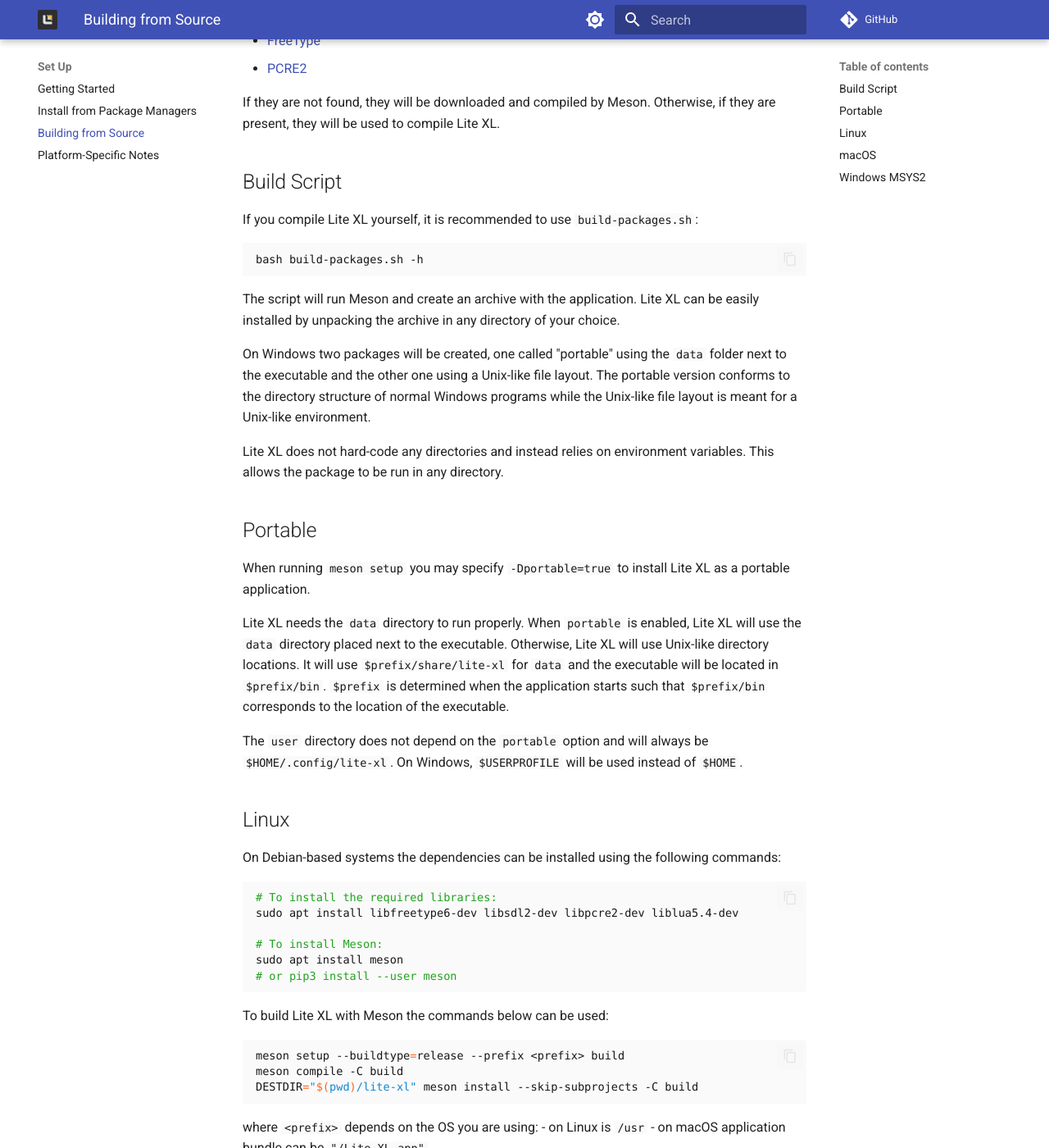
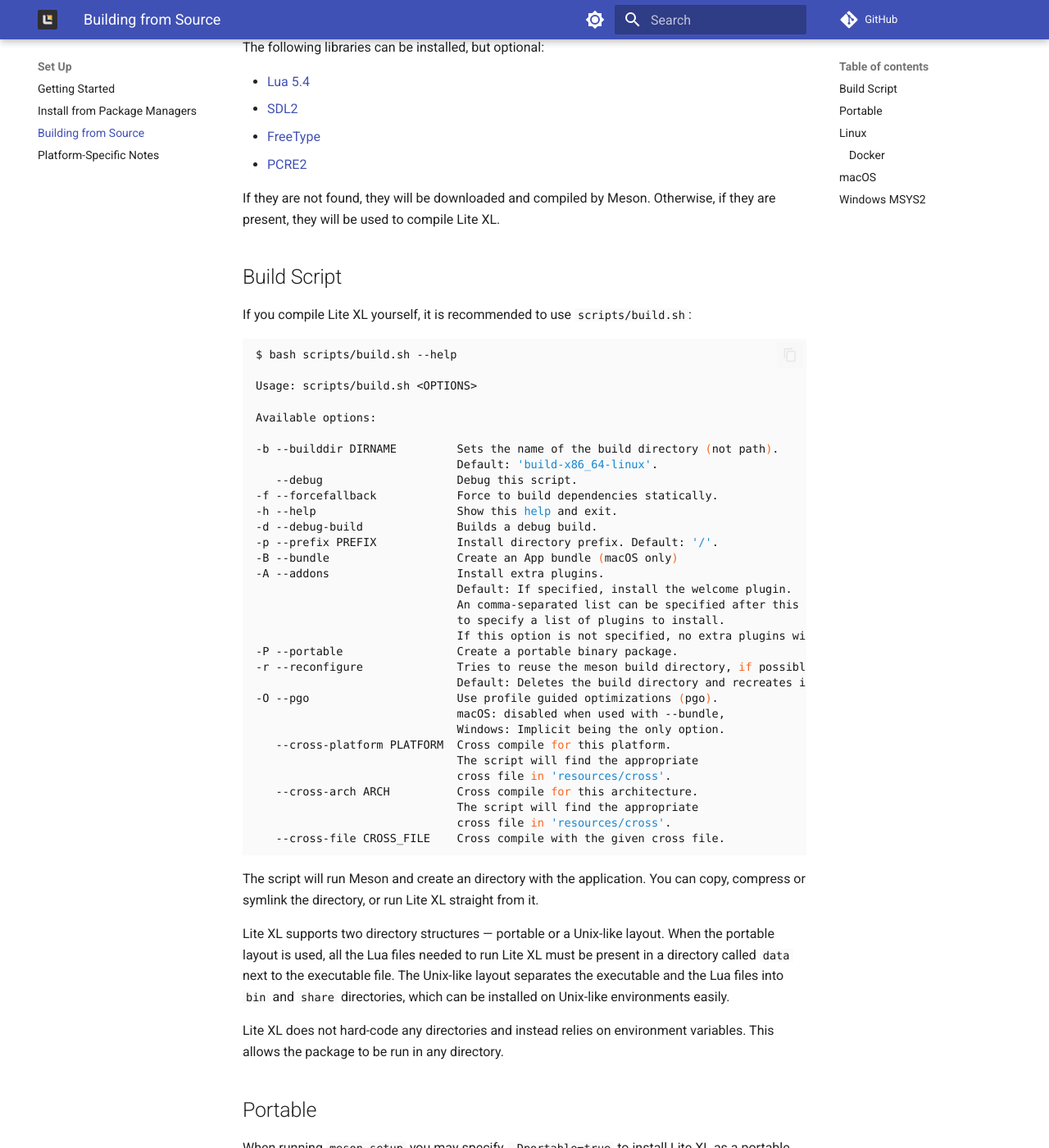
Before and after one commit to lite-xl/lite-xl.github.io, an MkDocs documentation site: the page built from docs/setup/building-from-source.md, in a window 1280 px wide and 1400 px high, scrolled down 392 px. Shown: the whole window at 82% size. Built offline with MkDocs 1.6.1 and Material for MkDocs 9.7.7, drawn with Linux system fonts in a browser that asks for light colours; some web fonts are replaced; comment, search, counter and statistics services are not loaded; the version menu is left out; some of the changed text lies outside the part shown.

Commit message:
update building instructions

````diff
--- a/docs/setup/building-from-source.md
+++ b/docs/setup/building-from-source.md
@@ -5,10 +5,15 @@
 # Build and Installation
 
 Once you have downloaded the source code, you can build Lite XL using [Meson].
-In addition, the `build-packages.sh` script can be used to compile Lite XL and
-create an OS-specific package for Linux, Windows or macOS.
+In addition, the `scripts/build.sh` script can be used to compile Lite XL and
+create an OS-specific directory structure for Linux, Windows or macOS.
 
-The following libraries are required:
+The following tools are required:
+
+- [Meson] (version 0.63 and above)
+- [Ninja]
+
+The following libraries can be installed, but optional:
 
 - [Lua 5.4]
 - [SDL2]
@@ -21,20 +26,52 @@
 ## Build Script
 
 If you compile Lite XL yourself,
-it is recommended to use `build-packages.sh`:
+it is recommended to use `scripts/build.sh`:
 
-```bash
-bash build-packages.sh -h
+```sh
+$ bash scripts/build.sh --help
+
+Usage: scripts/build.sh <OPTIONS>
+
+Available options:
+
+-b --builddir DIRNAME         Sets the name of the build directory (not path).
+                              Default: 'build-x86_64-linux'.
+   --debug                    Debug this script.
+-f --forcefallback            Force to build dependencies statically.
+-h --help                     Show this help and exit.
+-d --debug-build              Builds a debug build.
+-p --prefix PREFIX            Install directory prefix. Default: '/'.
+-B --bundle                   Create an App bundle (macOS only)
+-A --addons                   Install extra plugins.
+                              Default: If specified, install the welcome plugin.
+                              An comma-separated list can be specified after this flag
+                              to specify a list of plugins to install.
+                              If this option is not specified, no extra plugins will be installed.
+-P --portable                 Create a portable binary package.
+-r --reconfigure              Tries to reuse the meson build directory, if possible.
+                              Default: Deletes the build directory and recreates it.
+-O --pgo                      Use profile guided optimizations (pgo).
+                              macOS: disabled when used with --bundle,
+                              Windows: Implicit being the only option.
+   --cross-platform PLATFORM  Cross compile for this platform.
+                              The script will find the appropriate
+                              cross file in 'resources/cross'.
+   --cross-arch ARCH          Cross compile for this architecture.
+                              The script will find the appropriate
+                              cross file in 'resources/cross'.
+   --cross-file CROSS_FILE    Cross compile with the given cross file.
+
 ```
 
-The script will run Meson and create an archive with the application.
-Lite XL can be easily installed by unpacking the archive in any directory of your choice.
+The script will run Meson and create an directory with the application.
+You can copy, compress or symlink the directory, or run Lite XL straight from it.
 
-On Windows two packages will be created,
-one called "portable" using the `data` folder next to the executable
-and the other one using a Unix-like file layout.
-The portable version conforms to the directory structure of normal Windows programs
-while the Unix-like file layout is meant for a Unix-like environment.
+Lite XL supports two directory structures — portable or a Unix-like layout.
+When the portable layout is used, all the Lua files needed to run Lite XL must be
+present in a directory called `data` next to the executable file.
+The Unix-like layout separates the executable and the Lua files into `bin` and `share`
+directories, which can be installed on Unix-like environments easily.
 
 Lite XL does not hard-code any directories and instead relies on environment variables.
 This allows the package to be run in any directory.
@@ -61,11 +98,10 @@
 
 ```bash
 # To install the required libraries:
-sudo apt install libfreetype6-dev libsdl2-dev libpcre2-dev liblua5.4-dev
+sudo apt install python3 python3-pip libsdl2-dev
 
-# To install Meson:
-sudo apt install meson
-# or pip3 install --user meson
+# To install Meson and Ninja
+pip3 install meson ninja
 ```
 
 To build Lite XL with Meson the commands below can be used:
@@ -73,25 +109,31 @@
 ```bash
 meson setup --buildtype=release --prefix <prefix> build
 meson compile -C build
-DESTDIR="$(pwd)/lite-xl" meson install --skip-subprojects -C build
+meson install --destdir "$(pwd)/lite-xl" --skip-subprojects -C build
 ```
 
 where `<prefix>` depends on the OS you are using:
 - on Linux is `/usr`
 - on macOS application bundle can be `"/Lite XL.app"`
 
-If you are using a version of Meson below 0.54
-you need to use different commands to compile and install:
+### Docker
 
-```bash
-meson setup --buildtype=release build
-ninja -C build
-ninja -C build install
+[lite-xl-build-box] provides a containerized Linux environment that is used to produce
+official Linux distributions of Lite XL.
+
+Run the following commands in the Lite XL source directory:
+
+```sh
+docker pull ghcr.io/lite-xl/lite-xl-build-box-manylinux:v3
+docker run --rm -t -v .:/lite-xl ghcr.io/lite-xl/lite-xl-build-box-manylinux:v3 \
+  bash -c 'cd /lite-xl; bash scripts/build.sh'
 ```
 
 ## macOS
 
-macOS is fully supported and a notarized app disk image is provided in [GitHub Releases].
+macOS is fully supported and an app disk image is provided in [GitHub Releases].
+Due to a lack of support from Apple to open-source software such as Lite XL,
+official Lite XL releases are self-signed with an ad-hoc signature, which requires extra steps to run.
 In addition, the application can be compiled using the generic instructions
 given above.
 
@@ -100,33 +142,34 @@
 The build environment chosen for Lite XL on Windows is [MSYS2].
 Follow the installation instructions in the link.
 
-- Open `MinGW 64-bit` or `MinGW 32-bit` shell from the start menu.
+- Open `MinGW 64-bit`, `MinGW 32-bit` or `UCRT 64-bit` shell from the start menu.
 - Update the MSYS2 installation with `pacman -Syu`
 - Restart the shell
 - Install the dependencies:
 
 ```sh
 pacman -S \
-  ${MINGW_PACKAGE_PREFIX}-freetype \
   ${MINGW_PACKAGE_PREFIX}-gcc \
   ${MINGW_PACKAGE_PREFIX}-ninja \
-  ${MINGW_PACKAGE_PREFIX}-pcre2 \
+  ${MINGW_PACKAGE_PREFIX}-meson \
   ${MINGW_PACKAGE_PREFIX}-pkg-config \
-  ${MINGW_PACKAGE_PREFIX}-python-pip \
-  ${MINGW_PACKAGE_PREFIX}-SDL2
-pip3 install meson
+  ${MINGW_PACKAGE_PREFIX}-ca-certificates
 ```
+
+- Build Lite XL with the [instructions above](#build-script).
 
 `${MINGW_PACKAGE_PREFIX}` expands either to `mingw-w64-i686` or `mingw-w64-x86_64`
 depending on the current MSYS2 shell used.
 You can also use [pacboy] with the `:p` suffix.
 
 
-[Meson]:           https://mesonbuild.com/
-[Lua 5.4]:         https://lua.org/versions.html#5.4
-[SDL2]:            https://www.libsdl.org/
-[FreeType]:        https://freetype.org/
-[PCRE2]:           https://www.pcre.org/
-[GitHub Releases]: https://github.com/lite-xl/lite-xl/releases/latest/
-[MSYS2]:           https://www.msys2.org/
-[pacboy]:          https://www.msys2.org/docs/package-naming/#avoiding-writing-long-package-names
+[Meson]:             https://mesonbuild.com/
+[Ninja]:             https://ninja-build.org
+[Lua 5.4]:           https://lua.org/versions.html#5.4
+[SDL2]:              https://www.libsdl.org/
+[FreeType]:          https://freetype.org/
+[PCRE2]:             https://www.pcre.org/
+[GitHub Releases]:   https://github.com/lite-xl/lite-xl/releases/latest/
+[lite-xl-build-box]: https://github.com/lite-xl/lite-xl-build-box
+[MSYS2]:             https://www.msys2.org/
+[pacboy]:            https://www.msys2.org/docs/package-naming/#avoiding-writing-long-package-names
````
